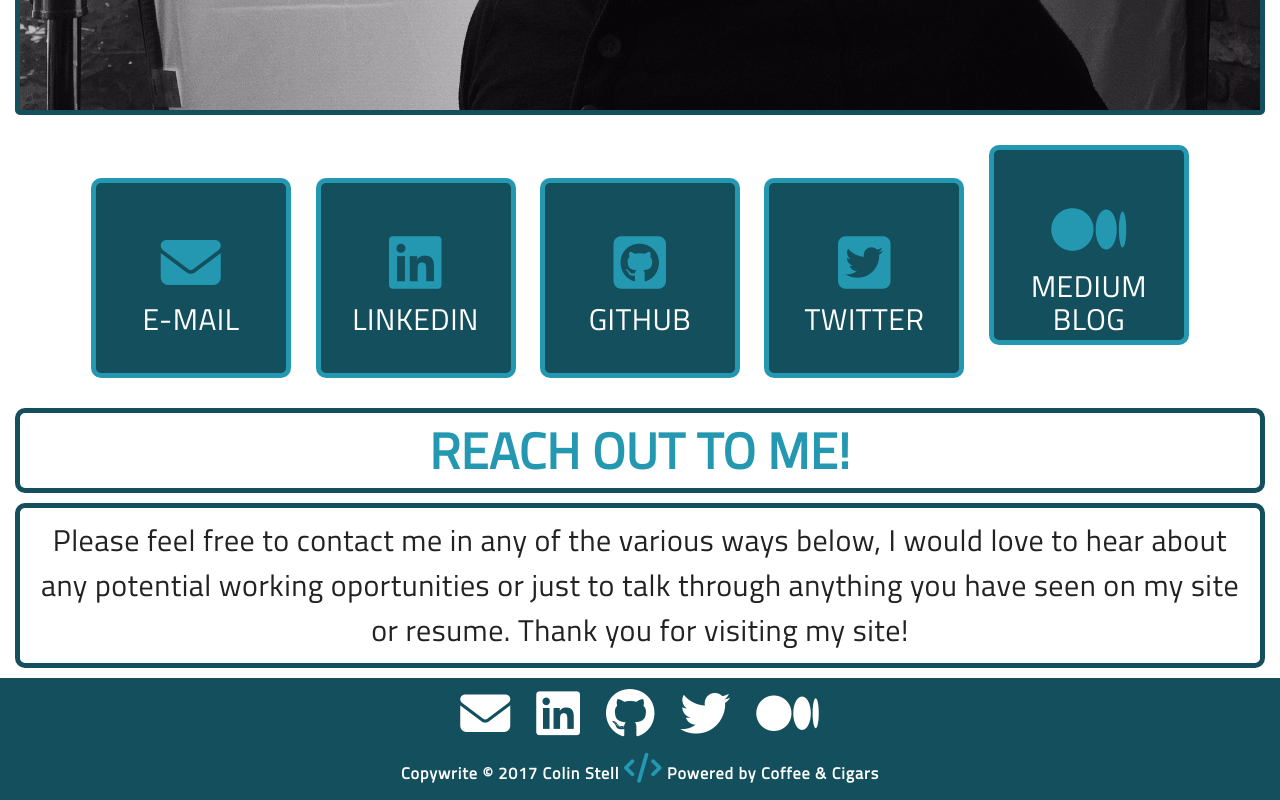
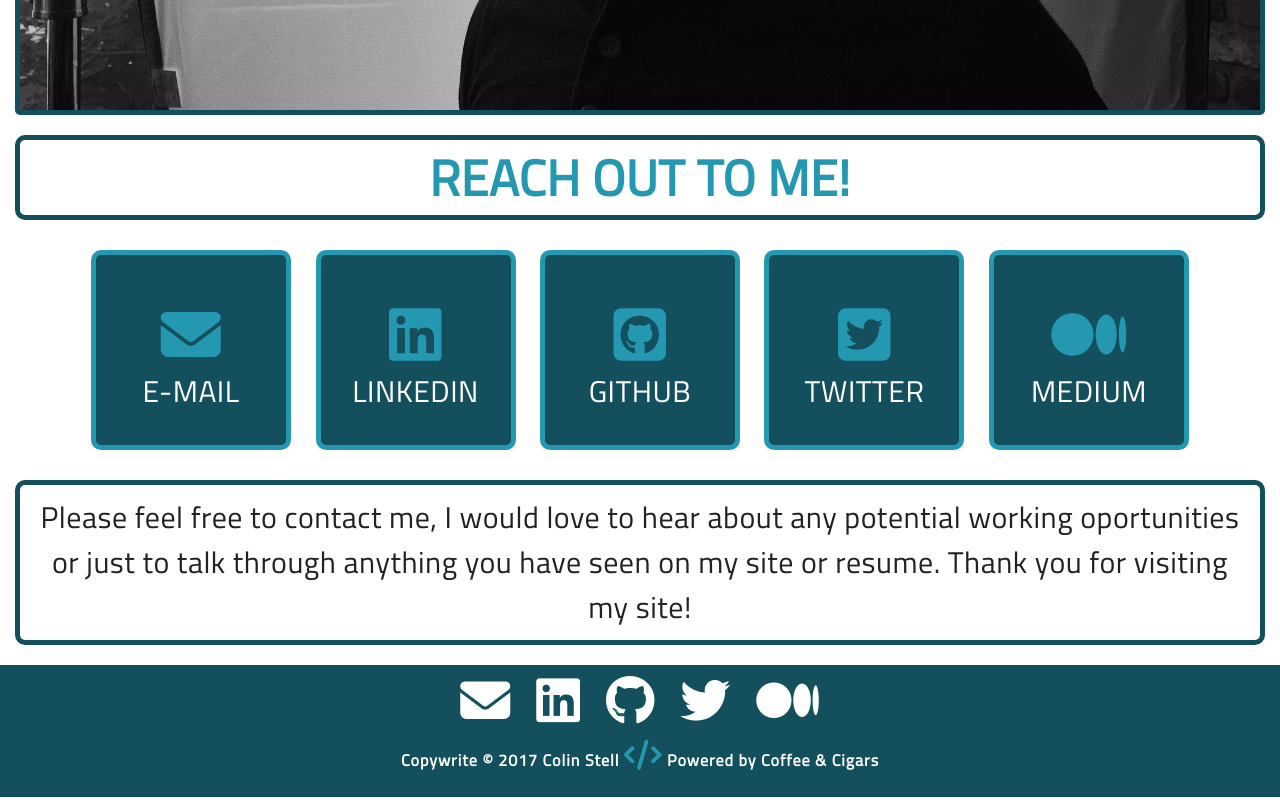
Before and after one commit to ColinStellDev96/colinstell.com, a website: page public/html/contact.html in a window 1280 px wide. Shown: the part 727-1527 px from the top of the page. Drawn offline with nearby package versions, Linux system fonts and the light colour scheme; files that its build step writes are made by us from their sources.

Commit message:
contact bug fix

```diff
--- a/public/css/contact.css
+++ b/public/css/contact.css
@@ -21,11 +21,12 @@ body {
 }
 
 #contact-group {
-    margin-bottom: 20px
+    margin: 20px 0 20px 0px;
 }
 
 .contact_icon {
     display: inline-block;
+    text-align: center;
     border: solid 5px #2498b1;
     border-radius: 10px;
     height: 200px;
@@ -36,7 +37,6 @@ body {
 }
 
 .contact_icon h4 {
-    clear: both;
     font-size: 30px;
     text-transform: uppercase;
     color: #fff;
@@ -48,6 +48,7 @@ body {
 }
 
 h2 {
+    clear: both;
     padding: 10px;
     text-align: center;
     font-size: 50px;
@@ -64,4 +65,5 @@ p {
     font-size: 30px;
     border: solid 5px #134f5c;
     border-radius: 10px;
+    margin-bottom: 20px;
 }
--- a/public/html/contact.html
+++ b/public/html/contact.html
@@ -36,6 +36,8 @@
         <div class="jumbotron" id="colinContact">
         </div>
 
+        <h2>Reach out to me!</h2>
+
         <div class="text-center" id='contact-group'>
                 <a href="mailto:colinjohnstell@gmail.com" target="_top">
                     <div class="contact_icon">
@@ -63,14 +65,13 @@
                 </a>
                 <a href="https://medium.com/@colinjohnstell" target="_blank">
                     <div class="contact_icon">
-                    <i class="fa fa-medium align"></i>
-                    <h4>MEDIUM BLOG</h4>
+                        <i class="fa fa-medium"></i>
+                        <h4>MEDIUM</h4>
                     </div>
                 </a>
         </div>
 
-        <h2>Reach out to me!</h2>
-        <p>Please feel free to contact me in any of the various ways below, I would love to hear about any potential working oportunities or just to talk through anything you have seen on my site or resume. Thank you for visiting my site!</p>
+        <p>Please feel free to contact me, I would love to hear about any potential working oportunities or just to talk through anything you have seen on my site or resume. Thank you for visiting my site!</p>
     </div>
 
     <footer>
```
Lines whose indentation alone changed are shown as unchanged.
